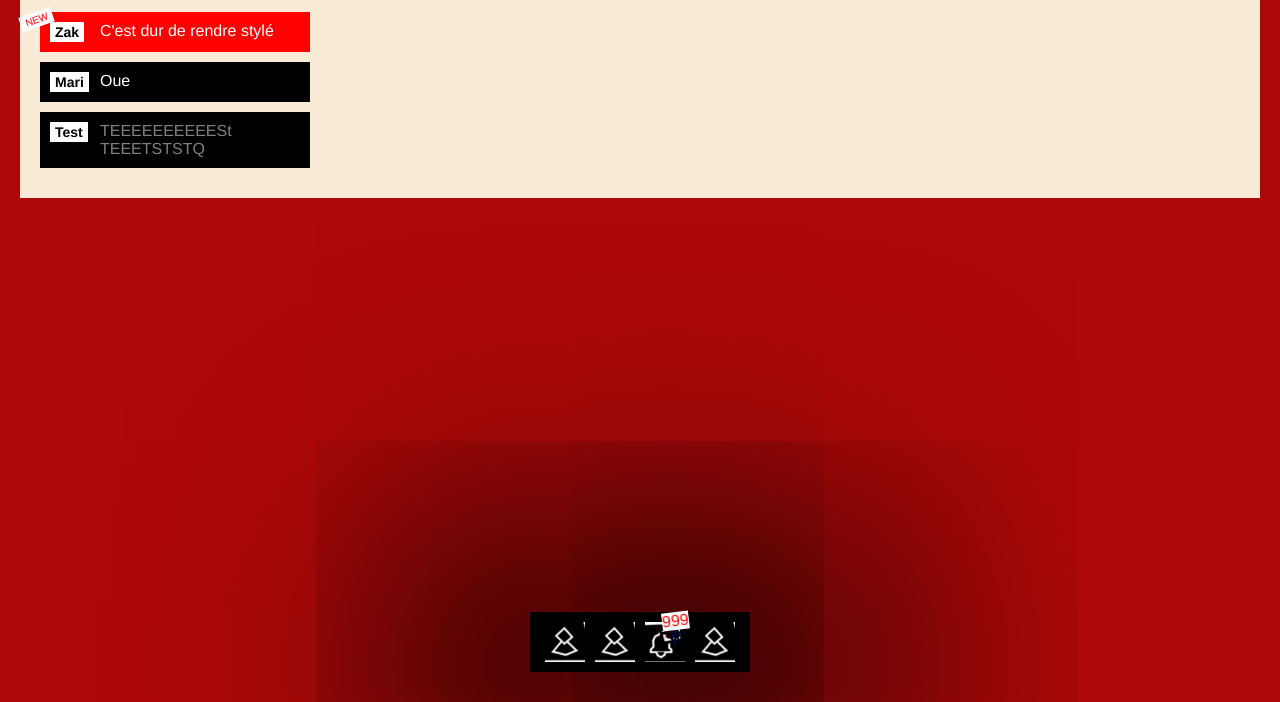
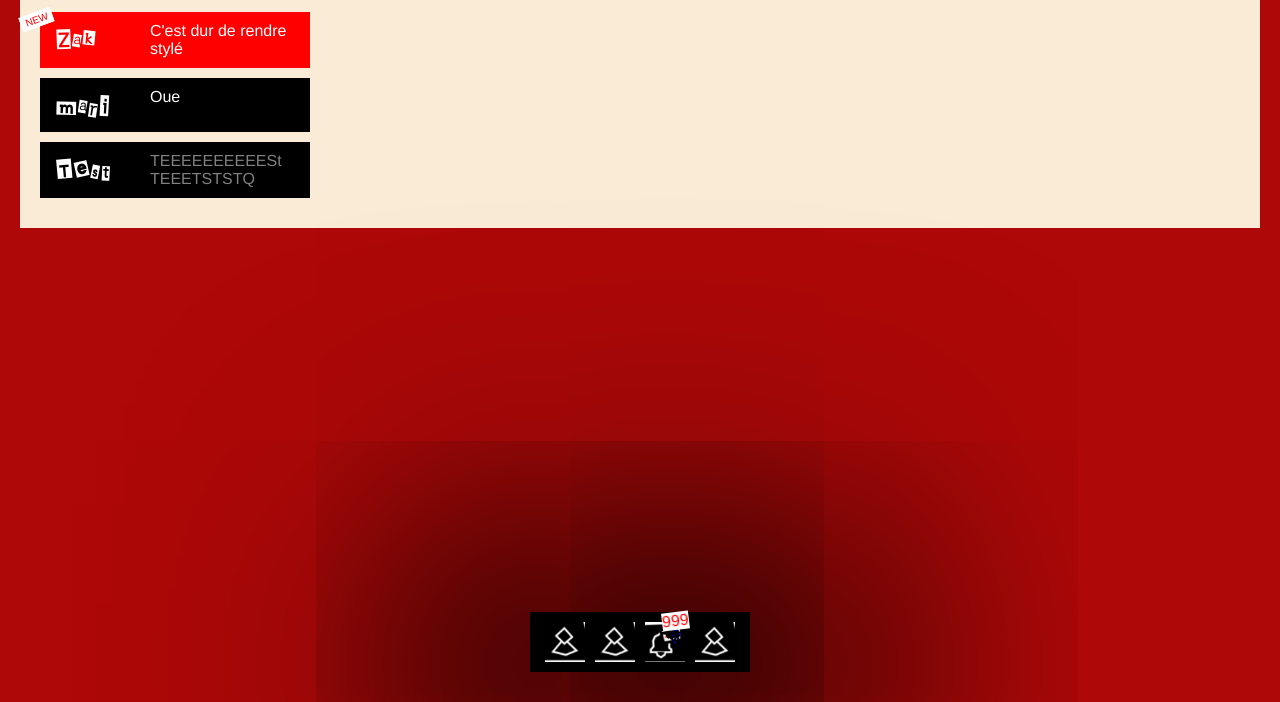
Before and after one commit to Zakinane/Phantom-Aficionado-Website, a plain HTML site: page html/IM.html in a window 1280 px wide. Shown: the part 98-800 px from the top of the page. Drawn offline with Linux system fonts and the light colour scheme.

Commit message:
jsp netle9 le clavier

```diff
--- a/css/IM.css
+++ b/css/IM.css
@@ -1,4 +1,7 @@
-body {
+@font-face {
+    font-family: "Earwig factory";
+    src: url(../refs/earwig\ factory\ rg.otf);
+}body {
   margin: 0px;
   font-family: "Franklin Gothic Medium", "Arial Narrow", Arial, sans-serif;
   background-color: rgb(174, 8, 8);
@@ -41,7 +44,7 @@ body {
 /*ZAK DU FUTUR ESSAYES D'IMAGINER UN GRID AVEC 4 CASES : 1er New 2eme Nm 3eme Photo 4eme txt et tu deplaces avec jsp*/
 .message {
     display: grid;
-    grid-template-columns: 50px auto;
+    grid-template-columns: 100px auto;
     background-color: #000;
     color: #fff;
     margin-bottom: 10px;
@@ -69,13 +72,12 @@ body {
 }
 
 .username {
-    color: black;
+    font-family: "Earwig factory";
+    color: white;
   display: inline-block;
-  background-color: #fff;
   padding: 2px 5px;
   margin-right: 5px;
-  font-size: 14px;
-  font-weight: bold;
+  font-size: 25px;
 }
 .content p {
   margin: 0;
--- a/html/IM.html
+++ b/html/IM.html
@@ -29,7 +29,7 @@
             </div>
             <div class="message">
               <div>
-                <span class="username">Mari</span>
+                <span class="username">mari</span>
               </div>
               <div class="content">
                 <p>Oue</p>
```
Also changed, not shown: refs/earwig factory rg.otf (added).
